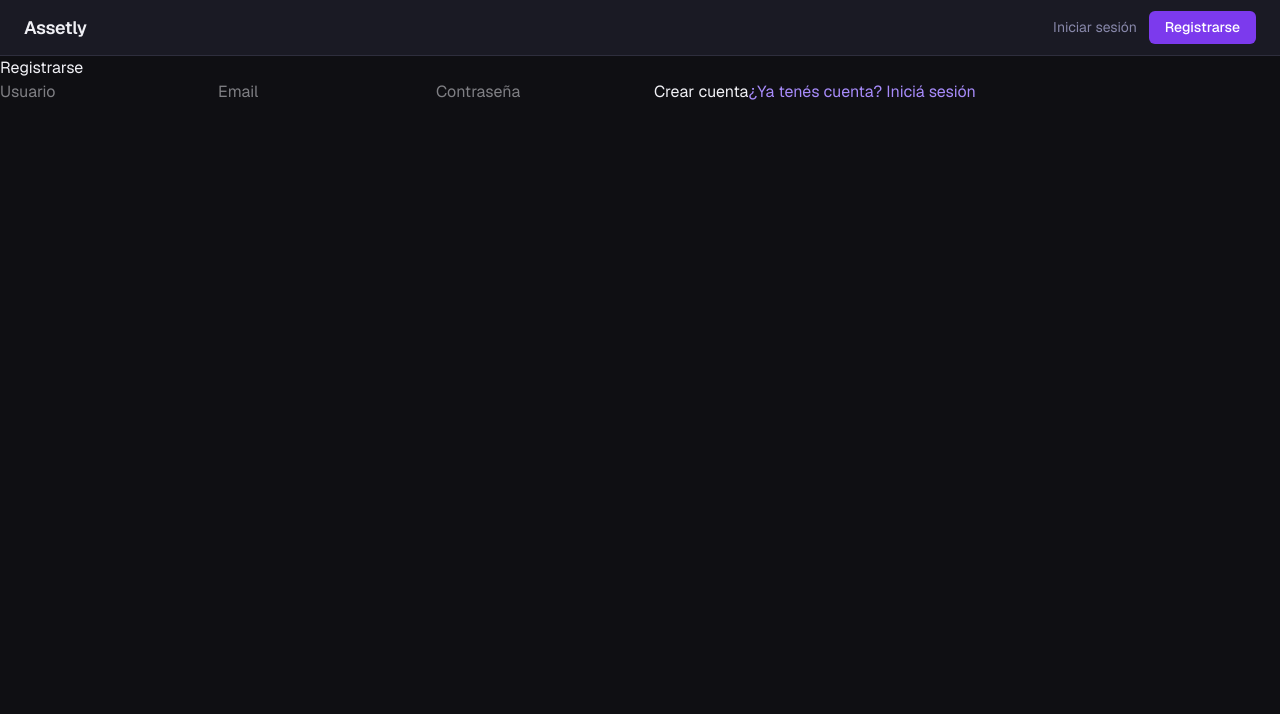
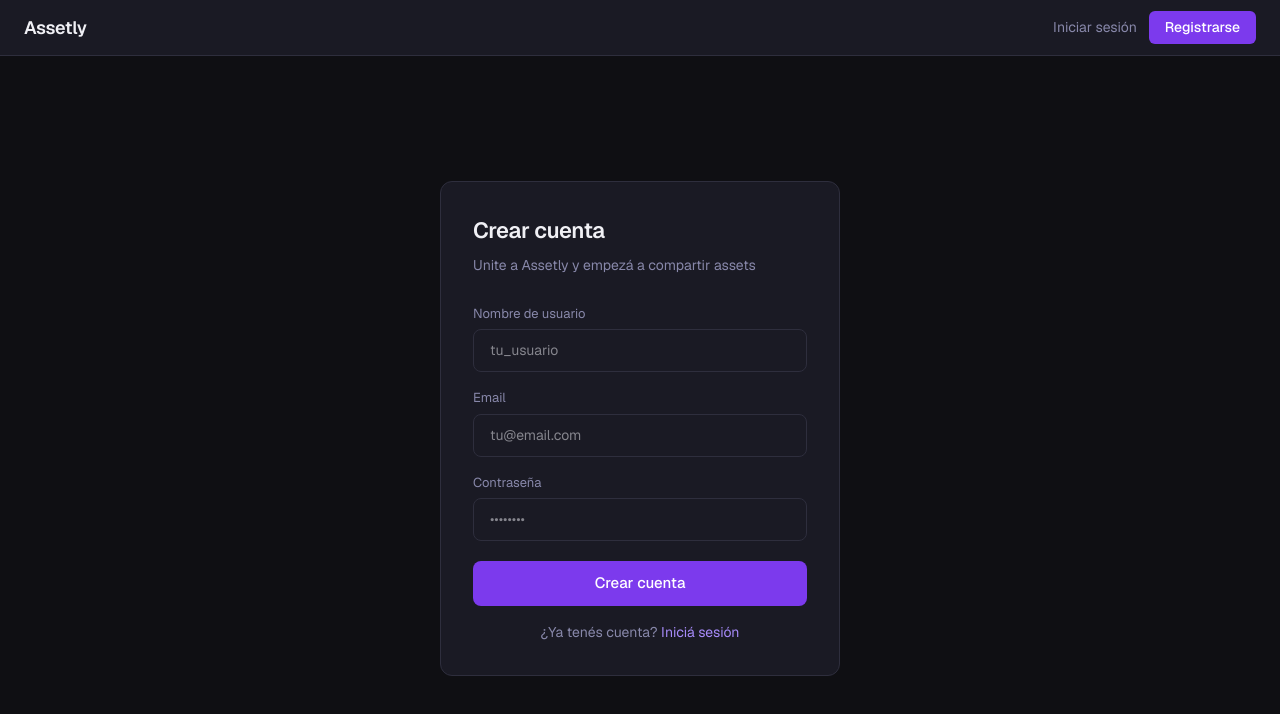
Before and after one commit to alexxe1/Assetly, a Next.js app: page /register in a window 1280 px wide. Shown: the top 714 px of the page. Built offline with nearby package versions, Linux system fonts and the light colour scheme; no server answers.

Commit message:
Agregué estilos para la página de login y register

```diff
--- a/src/app/login/page.tsx
+++ b/src/app/login/page.tsx
@@ -4,41 +4,138 @@ import { useState } from 'react'
 import { createClient } from '@/lib/supabase/client'
 import { useRouter } from 'next/navigation'
 
+const inputStyle = {
+  width: '100%',
+  padding: '10px 16px',
+  background: 'var(--surface)',
+  border: '1px solid var(--border)',
+  borderRadius: '8px',
+  color: 'var(--text-primary)',
+  fontSize: '14px',
+  outline: 'none',
+}
+
+const labelStyle = {
+  display: 'block',
+  fontSize: '13px',
+  color: 'var(--text-secondary)',
+  marginBottom: '6px',
+}
+
 export default function LoginPage() {
   const [email, setEmail] = useState('')
   const [password, setPassword] = useState('')
   const [error, setError] = useState('')
+  const [loading, setLoading] = useState(false)
   const router = useRouter()
   const supabase = createClient()
 
   async function handleLogin() {
     setError('')
+    setLoading(true)
     const { error } = await supabase.auth.signInWithPassword({ email, password })
     if (error) {
-      setError(error.message)
+      setError('Email o contraseña incorrectos')
+      setLoading(false)
       return
     }
     router.push('/')
   }
 
   return (
-    <main>
-      <h1>Iniciar sesión</h1>
+    <main style={{
+      minHeight: 'calc(100vh - 56px)',
+      display: 'flex',
+      alignItems: 'center',
+      justifyContent: 'center',
+      padding: '24px',
+    }}>
+      <div style={{
+        width: '100%',
+        maxWidth: '400px',
+        background: 'var(--surface)',
+        border: '1px solid var(--border)',
+        borderRadius: '12px',
+        padding: '32px',
+      }}>
+        <h1 style={{
+          fontSize: '22px',
+          fontWeight: 600,
+          color: 'var(--text-primary)',
+          margin: '0 0 8px',
+          letterSpacing: '-0.4px',
+        }}>
+          Iniciá sesión
+        </h1>
+        <p style={{ color: 'var(--text-secondary)', fontSize: '14px', margin: '0 0 28px' }}>
+          Bienvenido de vuelta a Assetly
+        </p>
+
+        <div style={{ display: 'flex', flexDirection: 'column', gap: '16px' }}>
+          <div>
+            <label style={labelStyle}>Email</label>
             <input
               type="email"
-        placeholder="Email"
+              placeholder="tu@email.com"
               value={email}
               onChange={e => setEmail(e.target.value)}
+              style={inputStyle}
             />
+          </div>
+
+          <div>
+            <label style={labelStyle}>Contraseña</label>
             <input
               type="password"
-        placeholder="Contraseña"
+              placeholder="••••••••"
               value={password}
               onChange={e => setPassword(e.target.value)}
+              onKeyDown={e => e.key === 'Enter' && handleLogin()}
+              style={inputStyle}
             />
-      {error && <p>{error}</p>}
-      <button onClick={handleLogin}>Entrar</button>
-      <a href="/register">¿No tenés cuenta? Registrate</a>
+          </div>
+
+          {error && (
+            <p style={{
+              color: 'var(--danger)',
+              fontSize: '13px',
+              margin: 0,
+              padding: '10px 14px',
+              background: 'rgba(239,68,68,0.1)',
+              borderRadius: '6px',
+              border: '1px solid rgba(239,68,68,0.2)',
+            }}>
+              {error}
+            </p>
+          )}
+
+          <button
+            onClick={handleLogin}
+            disabled={loading}
+            style={{
+              width: '100%',
+              padding: '11px',
+              background: loading ? 'var(--surface-2)' : 'var(--accent)',
+              color: 'white',
+              border: 'none',
+              borderRadius: '8px',
+              fontSize: '15px',
+              fontWeight: 500,
+              cursor: loading ? 'not-allowed' : 'pointer',
+              marginTop: '4px',
+            }}
+          >
+            {loading ? 'Entrando...' : 'Entrar'}
+          </button>
+
+          <p style={{ textAlign: 'center', fontSize: '14px', color: 'var(--text-secondary)', margin: 0 }}>
+            ¿No tenés cuenta?{' '}
+            <a href="/register" style={{ color: 'var(--accent-light)' }}>
+              Registrate
+            </a>
+          </p>
+        </div>
+      </div>
     </main>
   )
 }
--- a/src/app/register/page.tsx
+++ b/src/app/register/page.tsx
@@ -4,54 +4,167 @@ import { useState } from 'react'
 import { createClient } from '@/lib/supabase/client'
 import { useRouter } from 'next/navigation'
 
+const inputStyle = {
+  width: '100%',
+  padding: '10px 16px',
+  background: 'var(--surface)',
+  border: '1px solid var(--border)',
+  borderRadius: '8px',
+  color: 'var(--text-primary)',
+  fontSize: '14px',
+  outline: 'none',
+}
+
+const labelStyle = {
+  display: 'block',
+  fontSize: '13px',
+  color: 'var(--text-secondary)',
+  marginBottom: '6px',
+}
+
 export default function RegisterPage() {
   const [email, setEmail] = useState('')
   const [password, setPassword] = useState('')
   const [username, setUsername] = useState('')
   const [error, setError] = useState('')
+  const [loading, setLoading] = useState(false)
   const router = useRouter()
   const supabase = createClient()
 
   async function handleRegister() {
     setError('')
+    if (!username.trim()) { setError('El nombre de usuario es obligatorio'); return }
+    if (password.length < 6) { setError('La contraseña debe tener al menos 6 caracteres'); return }
+
+    setLoading(true)
     const { error } = await supabase.auth.signUp({
       email,
       password,
-      options: {
-        data: { username }
+      options: { data: { username } }
+    })
+
+    if (error) {
+      if (error.message.includes('invalid format') || error.message.includes('email')) {
+        setError('El formato del email no es válido')
+      } else if (error.message.includes('already registered')) {
+        setError('Ya existe una cuenta con ese email')
+      } else if (error.message.includes('Password')) {
+        setError('La contraseña debe tener al menos 6 caracteres')
+      } else {
+        setError('Ocurrió un error al crear la cuenta. Intentá de nuevo')
       }
-    })
-    if (error) {
-      setError(error.message)
+      setLoading(false)
       return
     }
+
     router.push('/')
   }
 
   return (
-    <main>
-      <h1>Registrarse</h1>
+    <main style={{
+      minHeight: 'calc(100vh - 56px)',
+      display: 'flex',
+      alignItems: 'center',
+      justifyContent: 'center',
+      padding: '24px',
+    }}>
+      <div style={{
+        width: '100%',
+        maxWidth: '400px',
+        background: 'var(--surface)',
+        border: '1px solid var(--border)',
+        borderRadius: '12px',
+        padding: '32px',
+      }}>
+        <h1 style={{
+          fontSize: '22px',
+          fontWeight: 600,
+          color: 'var(--text-primary)',
+          margin: '0 0 8px',
+          letterSpacing: '-0.4px',
+        }}>
+          Crear cuenta
+        </h1>
+        <p style={{ color: 'var(--text-secondary)', fontSize: '14px', margin: '0 0 28px' }}>
+          Unite a Assetly y empezá a compartir assets
+        </p>
+
+        <div style={{ display: 'flex', flexDirection: 'column', gap: '16px' }}>
+          <div>
+            <label style={labelStyle}>Nombre de usuario</label>
             <input
               type="text"
-        placeholder="Usuario"
+              placeholder="tu_usuario"
               value={username}
               onChange={e => setUsername(e.target.value)}
+              style={inputStyle}
             />
+          </div>
+
+          <div>
+            <label style={labelStyle}>Email</label>
             <input
               type="email"
-        placeholder="Email"
+              placeholder="tu@email.com"
               value={email}
               onChange={e => setEmail(e.target.value)}
+              style={inputStyle}
             />
+          </div>
+
+          <div>
+            <label style={labelStyle}>Contraseña</label>
             <input
               type="password"
-        placeholder="Contraseña"
+              placeholder="••••••••"
               value={password}
               onChange={e => setPassword(e.target.value)}
+              onKeyDown={e => e.key === 'Enter' && handleRegister()}
+              style={inputStyle}
             />
-      {error && <p>{error}</p>}
-      <button onClick={handleRegister}>Crear cuenta</button>
-      <a href="/login">¿Ya tenés cuenta? Iniciá sesión</a>
+          </div>
+
+          {error && (
+            <p style={{
+              color: 'var(--danger)',
+              fontSize: '13px',
+              margin: 0,
+              padding: '10px 14px',
+              background: 'rgba(239,68,68,0.1)',
+              borderRadius: '6px',
+              border: '1px solid rgba(239,68,68,0.2)',
+            }}>
+              {error}
+            </p>
+          )}
+
+          <button
+            onClick={handleRegister}
+            disabled={loading}
+            style={{
+              width: '100%',
+              padding: '11px',
+              background: loading ? 'var(--surface-2)' : 'var(--accent)',
+              color: 'white',
+              border: 'none',
+              borderRadius: '8px',
+              fontSize: '15px',
+              fontWeight: 500,
+              cursor: loading ? 'not-allowed' : 'pointer',
+              marginTop: '4px',
+            }}
+          >
+            {loading ? 'Creando cuenta...' : 'Crear cuenta'}
+          </button>
+
+          <p style={{ textAlign: 'center', fontSize: '14px', color: 'var(--text-secondary)', margin: 0 }}>
+            ¿Ya tenés cuenta?{' '}
+            <a href="/login" style={{ color: 'var(--accent-light)' }}>
+              Iniciá sesión
+            </a>
+          </p>
+        </div>
+      </div>
     </main>
   )
 }
```
Lines whose indentation alone changed are shown as unchanged.
